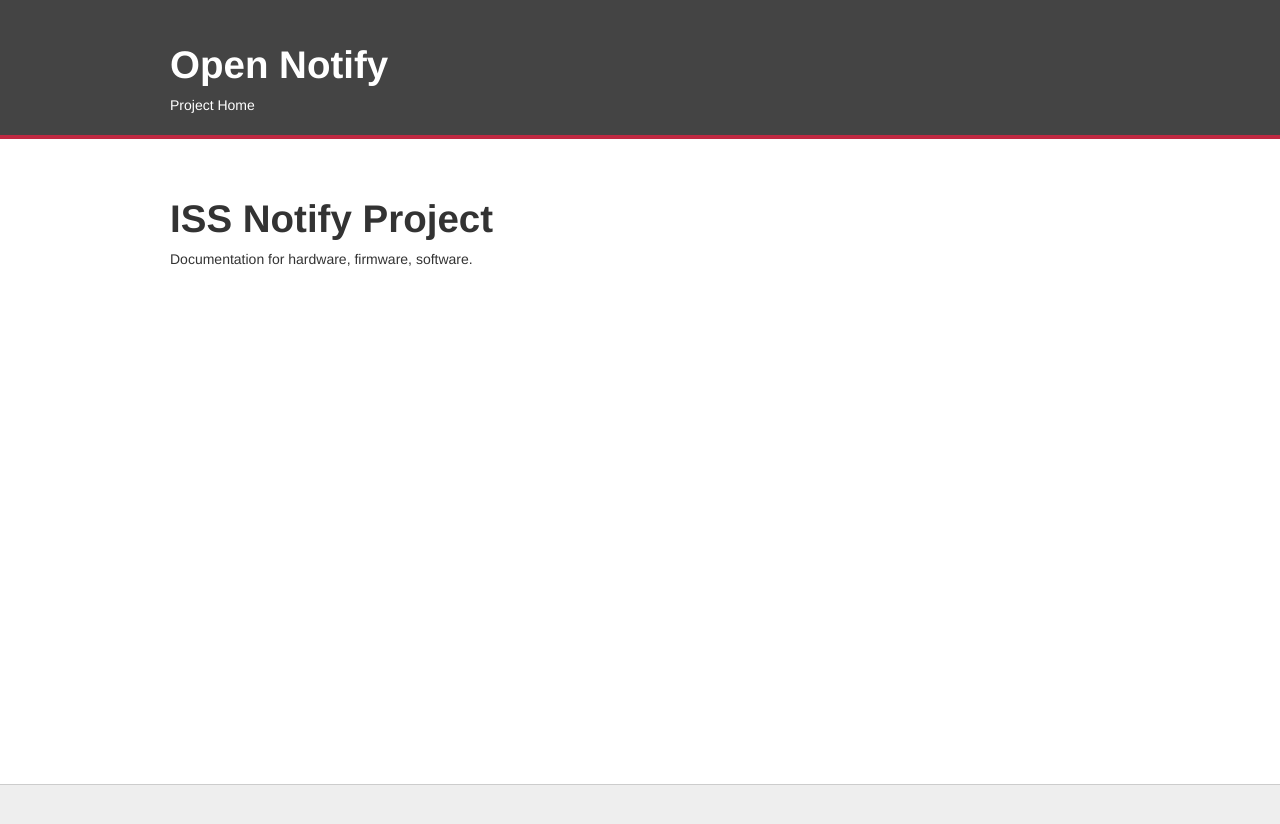
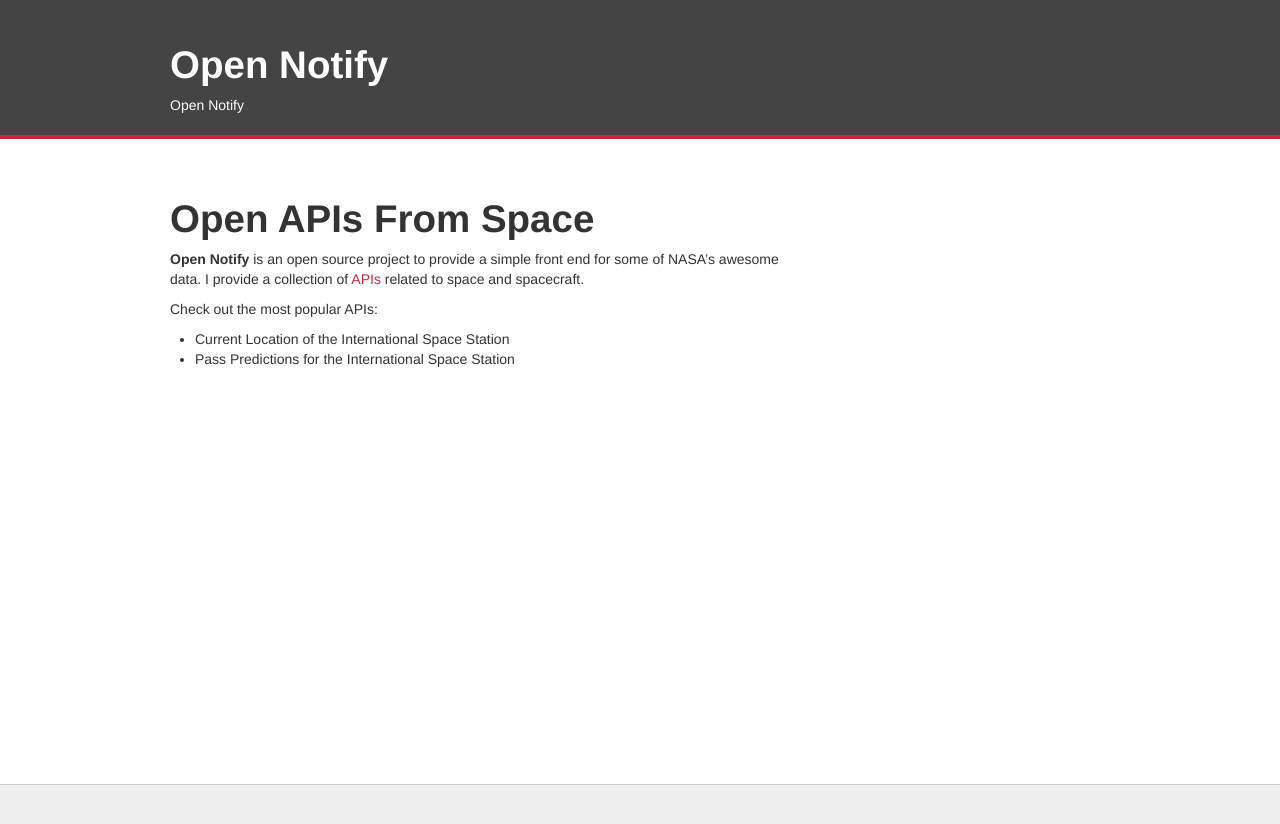
Before and after one commit to open-notify/open-notify.github.com, a Jekyll site: the page built from index.markdown, in a window 1280 px wide. Shown: the top 824 px of the page. Built offline with Jekyll 4.4.1, drawn with Linux system fonts in a browser that asks for light colours.

Commit message:
front page copy

```diff
--- a/index.markdown
+++ b/index.markdown
@@ -1,8 +1,16 @@
 ---
 layout: default
-title: Project Home
+title: Open Notify
 ---
 
-# ISS Notify Project
+# Open APIs From Space
 
-Documentation for hardware, firmware, software.
+**Open Notify** is an open source project to provide a simple front end for some of NASA's awesome
+data. I provide a collection of [APIs](http://www.makeuseof.com/tag/api-good-technology-explained/)
+related to space and spacecraft.
+
+
+Check out the most popular APIs:
+
+ - Current Location of the International Space Station
+ - Pass Predictions for the International Space Station
```
